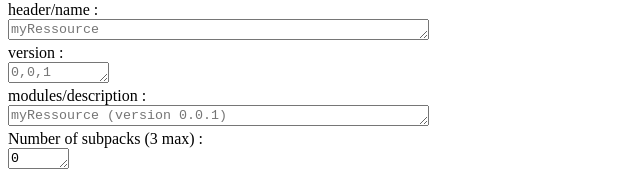
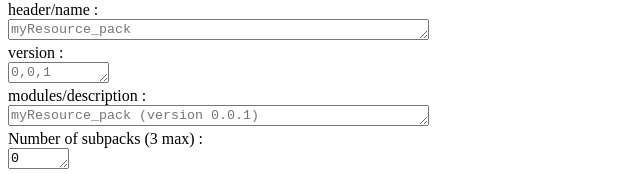
Before and after one commit to KiwiHub-br/Minecraft-Bedrock-manifest-generator, a plain HTML site: page index.html in a window 1280 px wide. Shown: the part 331-505 px from the top of the page, 0-640 px from the left. Drawn offline with Linux system fonts and the light colour scheme.

Commit message:
Update index.html

```diff
--- a/index.html
+++ b/index.html
@@ -33,13 +33,13 @@
 		<textarea id="description_head" placeholder="Developed by ME, this is ..." rows="10" cols="60"></textarea>
 		<br>
 		header/name :<br>
-		<textarea id="name_head" placeholder="myRessource" rows="1" cols="50"></textarea>
+		<textarea id="name_head" placeholder="myResource_pack" rows="1" cols="50"></textarea>
 		<br>
 		version :<br>
 		<textarea id="version" placeholder="0,0,1" rows="1" cols="10"></textarea>
 		<br>
 		modules/description :<br>
-		<textarea id="description_module" placeholder="myRessource (version 0.0.1)" rows="1" cols="50"></textarea>
+		<textarea id="description_module" placeholder="myResource_pack (version 0.0.1)" rows="1" cols="50"></textarea>
 		<br>
 		Number of subpacks (3 max) :<br>
 		<textarea id="subpacks_num" placeholder="0" rows="1" cols="5">0</textarea>
```
